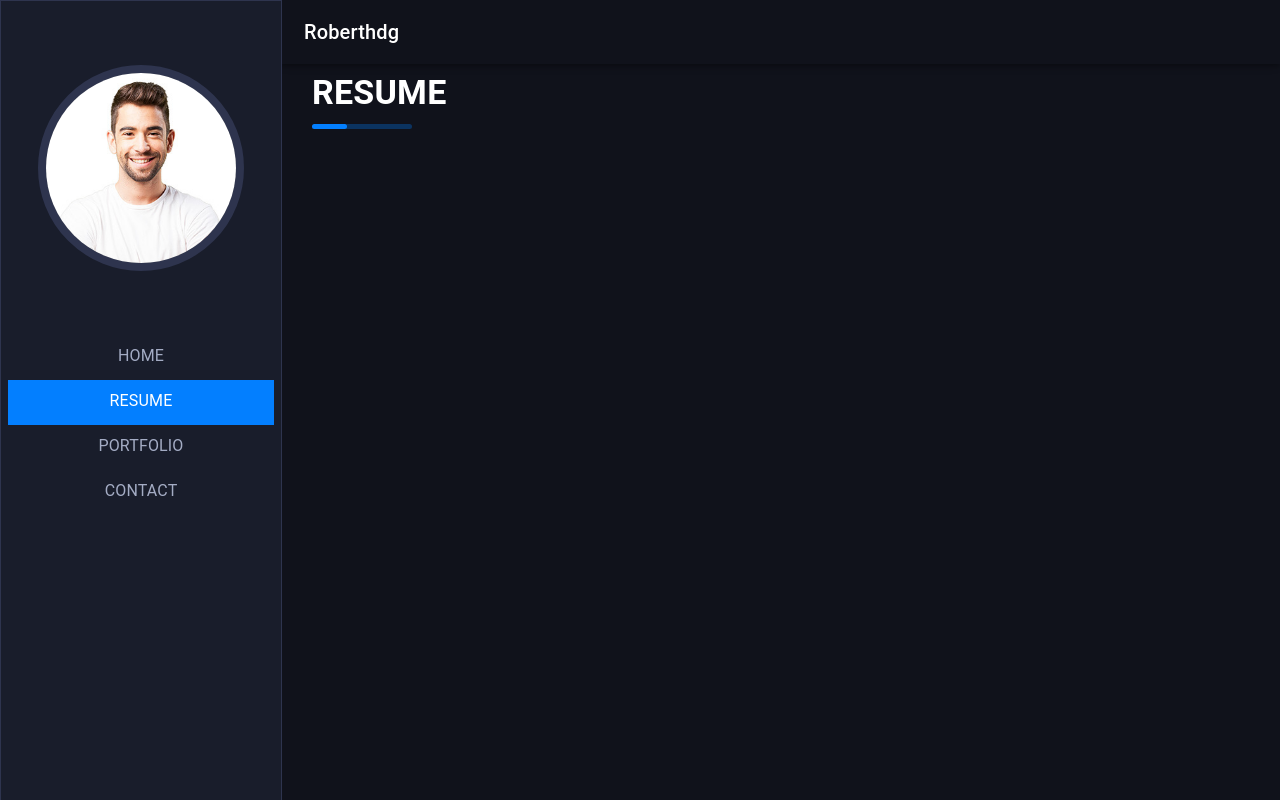
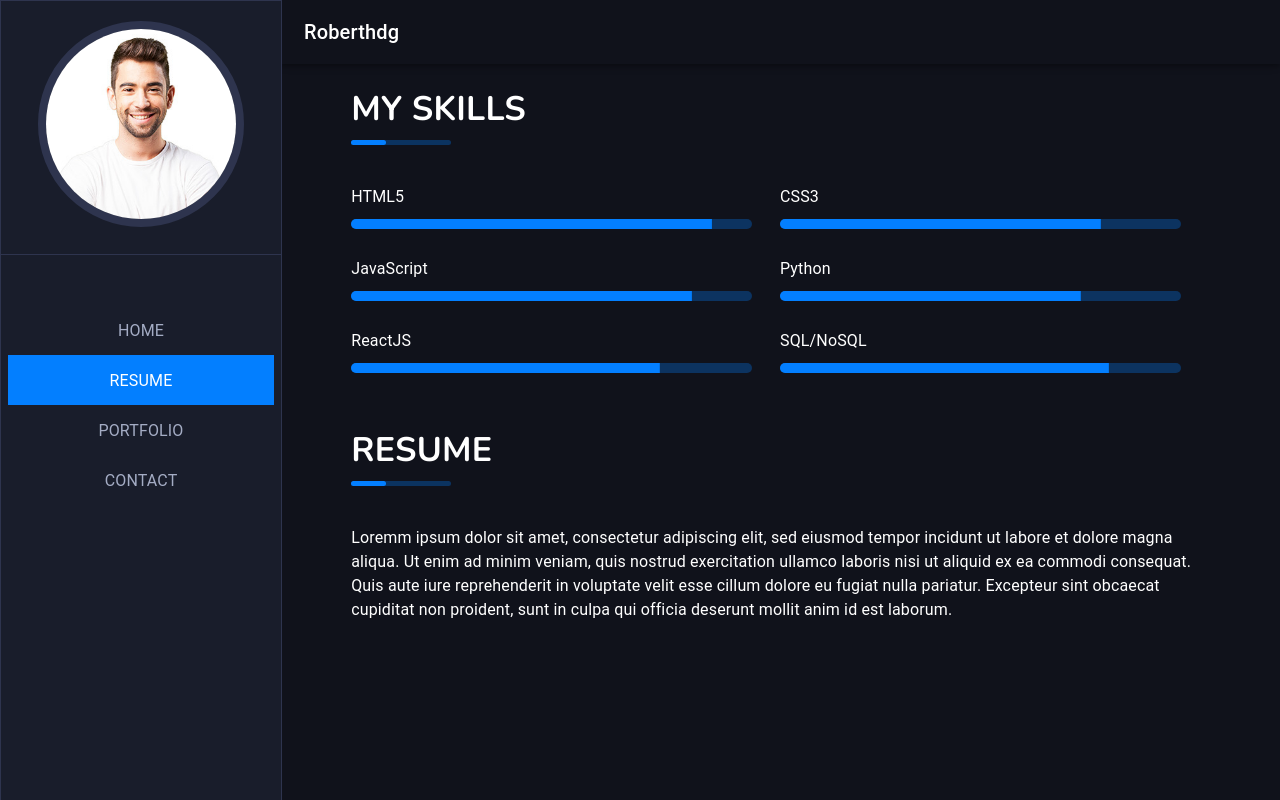
Before and after one commit to roberthdg/Portfolio-NextJS, a Next.js app: page /resume in a window 1280 px wide. Built offline with nearby package versions, Linux system fonts and the light colour scheme.

Commit message:
Added skills component

```diff
--- a/components/content/Resume.js
+++ b/components/content/Resume.js
@@ -1,10 +1,67 @@
 import React from 'react'
 import Title from '../layout/Title';
+import Typography from '@material-ui/core/Typography';
+import Grid from '@material-ui/core/Grid';
+import LinearProgress from '@material-ui/core/LinearProgress';
+import { makeStyles } from '@material-ui/core/styles';
+
+const useStyles = makeStyles({
+  bar: {
+    backgroundColor: 'rgb(3,127,255)'
+  },
+  root: {
+    backgroundColor:'rgb(12,51,96)',
+    barColorPrimary:'black',
+    margin:'10px 20px 20px 0',
+    height:'10px',
+    borderRadius: '100px',
+  }
+})
+
+function renderRows(items) {
+  const classes = useStyles();
+  return (
+    <>
+    <Grid item xs={12} lg={6}>
+      <Typography>{Object.keys(items[0])[0]} <br/>
+        <LinearProgress variant="determinate" classes={classes} value={Object.values(items[0])[0]} />
+      </Typography>
+    </Grid>
+    <Grid item xs={12} lg={6}>
+      <Typography>{Object.keys(items[1])[0]} <br/>
+        <LinearProgress variant="determinate" classes={classes} value={Object.values(items[1])[0]} />
+      </Typography>
+    </Grid>
+    </>
+  );
+}
 
 const Content = () => {
-    return(
-      <Title>Resume</Title>
-    )
+  return(
+    <>
+    <Title>My skills</Title>
+    <Grid container spacing={1}>
+      <Grid container item xs={12} spacing={1}>
+        {renderRows([{'HTML5': 90}, {'CSS3': 80}])}
+      </Grid>
+      <Grid container item xs={12} spacing={1}>
+        {renderRows([{'JavaScript': 85}, {'Python': 75}])}
+      </Grid>
+      <Grid container item xs={12} spacing={1}>
+        {renderRows([{'ReactJS': 77}, {'SQL/NoSQL': 82}])}
+      </Grid>
+    </Grid>
+    <br/><br/>
+
+    <Title>Resume</Title>
+    <Typography>
+      Loremm ipsum dolor sit amet, consectetur adipiscing elit, sed eiusmod tempor incidunt ut labore et dolore magna
+      aliqua. Ut enim ad minim veniam, quis nostrud exercitation ullamco laboris nisi ut aliquid ex ea commodi consequat.
+      Quis aute iure reprehenderit in voluptate velit esse cillum dolore eu fugiat nulla pariatur.
+      Excepteur sint obcaecat cupiditat non proident, sunt in culpa qui officia deserunt mollit anim id est laborum.
+    </Typography>
+    </>
+  )
 }
 
 export default Content;
--- a/components/layout/Appbar.js
+++ b/components/layout/Appbar.js
@@ -7,7 +7,7 @@ import Typography from '@material-ui/core/Typography';
 
 const Appbar = props => {
     return(
-        <AppBar position="fixed" className={props.classes.appBar} style={{backgroundColor: 'transparent', color: 'white'}}>
+        <AppBar position="fixed" className={props.classes.appBar} style={{backgroundColor: 'rgb(16,18,27)', color: 'white'}}>
         <Toolbar>
           <IconButton
             color="inherit"
--- a/components/layout/DrawerMenu.js
+++ b/components/layout/DrawerMenu.js
@@ -24,6 +24,7 @@ const DrawerMenu = props => {
             }}
           >
             <MenuItems classes={props.classes}/>
+
           </Drawer>
         </Hidden>
 
--- a/components/layout/Layout.js
+++ b/components/layout/Layout.js
@@ -28,17 +28,12 @@ const useStyles = makeStyles(theme => ({
       display: 'none',
     },
   },
-  // necessary for content to be below app bar
-  toolbar: theme.mixins.toolbar,
+
   drawerPaper: {
     backgroundColor: 'rgb(25,29,43)',
     color: 'rgb(164,172,196)',
     width: drawerWidth,
     border: '1px solid rgb(46,52,78)'
-  },
-  content: {
-    flexGrow: 1,
-    padding: theme.spacing(3),
   },
 }));
 
@@ -54,20 +49,33 @@ function Layout(props) {
   <>
     <Head>
       <title> Roberth Gomez - Portfolio </title>
+      <meta name="viewport" content="width=device-width, initial-scale=1.0"></meta>
       <link href="https://fonts.googleapis.com/css?family=Nunito:300,400,400i,600,700,800&display=swap" rel="stylesheet"></link>
     </Head>
 
     <div className={classes.root}>
       <DrawerMenu classes={classes} container={container} mobileOpen={mobileOpen} handleDrawerToggle={handleDrawerToggle}/>
       <Appbar classes={classes} handleDrawerToggle={handleDrawerToggle}/>
+      <main> {props.children} </main>
+    </div>
 
-      <main className={classes.content} style={{color:'white'}}>
-        {props.children}
-        <style jsx>{`
-        :global(body){ background-color: rgb(16,18,27); !important }
-        `}</style>
-      </main>
-    </div>
+    <style jsx>{`
+      :global(body){
+        background-color: rgb(16,18,27);
+      }
+      main {
+        color: white;
+        flex-grow: 1;
+        margin: 5em 5% 5em 5%;
+      }
+
+      @media screen and (max-width: 992px) {
+        body {
+          margin-top: 500px;
+        }
+      }
+      `}
+    </style>
   </>
 );
 }
--- a/components/layout/MenuItems.js
+++ b/components/layout/MenuItems.js
@@ -1,5 +1,4 @@
 import React from 'react'
-import Divider from '@material-ui/core/Divider';
 import ListItemText from '@material-ui/core/ListItemText';
 import Avatar from '@material-ui/core/Avatar';
 import { Grid } from '@material-ui/core';
@@ -9,10 +8,12 @@ import { useRouter } from 'next/router'
 const avatarStyle = {
   width:'190px',
   height:'190px',
-  border: '8px solid rgb(46,52,78)'
+  border: '8px solid rgb(46,52,78)',
+  marginTop: '20px',
+  marginBottom: '18px'
 }
 
-const MenuItems = props => {
+const MenuItems = () => {
   const router = useRouter();
   return(
       <Grid
@@ -21,24 +22,27 @@ const MenuItems = props => {
       alignItems="center"
       justify="center"
     >
-      <div className={props.classes.toolbar} />
-      <Avatar alt="profile picture" src="/brand-image.jpg" style={avatarStyle} />
-      <div className={props.classes.toolbar} />
+      <Avatar alt="profile picture" src="/brand-image.jpg" style={avatarStyle} /> <hr/>
+
       {['', 'resume', 'portfolio', 'contact'].map((text, index) => (
       <Link key={index} href={index==0 ? '/' : text} >
         <a className={router.pathname == `/${text}` ? "active" : "inactive"}>
-            <ListItemText key={text} primary={index==0 ? 'home' : text} />
+            <ListItemText
+              key={text}
+              primary={index==0 ? 'home' : text}
+              style={{fontFamily: "'Nunito', sans-serif"}}
+            />
         </a>
       </Link>
       ))}
-      <Divider />
+
 
       <style jsx>{`
       a {
         text-align:center;
         text-transform: uppercase;
         height: 40px;
-        padding-top: 5px;
+        padding-top: 10px;
         width: 95%;
         text-decoration: none;
       }
@@ -61,6 +65,15 @@ const MenuItems = props => {
         color: rgb(3,127,255);
         background-position:left bottom;
       }
+
+      hr {
+        border-top: 1px solid rgb(25,29,43);
+        border-left: 0px;
+        border-right: 0px;
+        border-bottom: 1px solid rgb(46,52,78);
+        width:100%;
+        margin-bottom: 50px;
+      }
     `}</style>
 
     </Grid>
--- a/components/layout/Title.js
+++ b/components/layout/Title.js
@@ -4,14 +4,15 @@ import Typography from '@material-ui/core/Typography';
 const Title = props => {
     return(
     <div>
-    <Typography variant='h4'>
+    <Typography component={'span'} variant='h4'>
         <h4>{props.children}</h4>
     </Typography>
 
     <style jsx>{`
 
       h4 {
-        margin: 40px 0 !important;
+        font-family: 'Nunito', sans-serif; !important;
+        margin: 0 0 40px 0 !important;
         font-weight: 700;
         position: relative;
         padding-bottom: 15px;
```
Also changed, not shown: components/content/Home.js (+10 -1 lines), pages/_page.js (+9 -3 lines).
